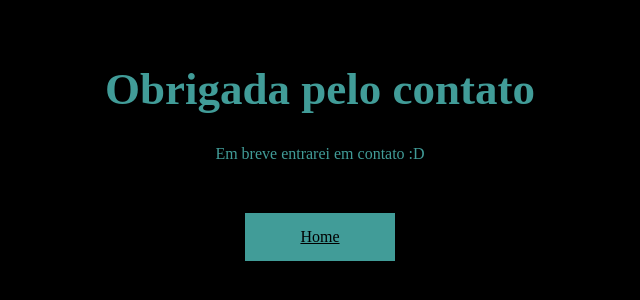
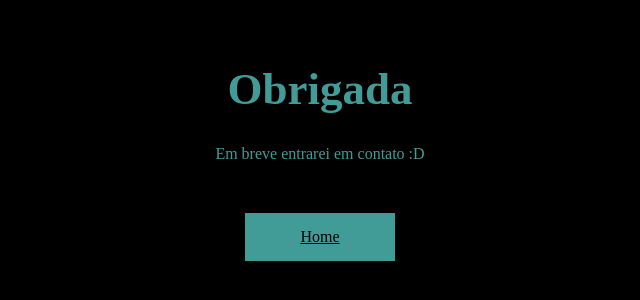
Before and after one commit to laysdoza/sobre-mim, a plain HTML site: page obg.html in a window 1280 px wide. Shown: the part 238-538 px from the top of the page, without its empty margins (320-960 px from the left). Drawn offline with Linux system fonts and the light colour scheme; a web font is replaced by a local one.

Commit message:
Update obg.html

```diff
--- a/obg.html
+++ b/obg.html
@@ -8,7 +8,7 @@
     <title>Obrigada</title>
 </head>
 <body class="main">
-    <h1 class="text">Obrigada pelo contato</h1>
+    <h1 class="text">Obrigada</h1>
     <p class="paragrafo">Em breve entrarei em contato :D </p>
     <a href="index.html" class="btn">Home</a>
 </body>
```
